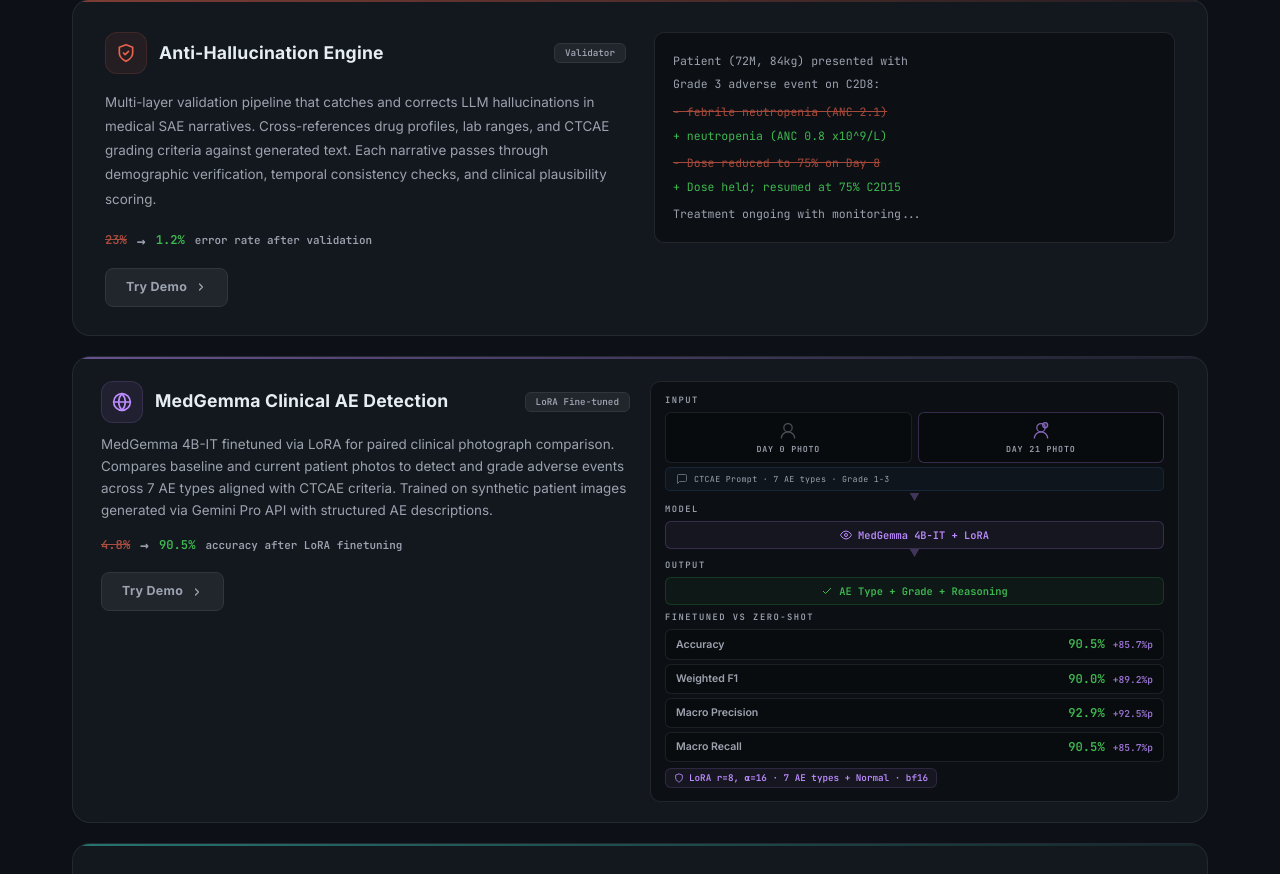
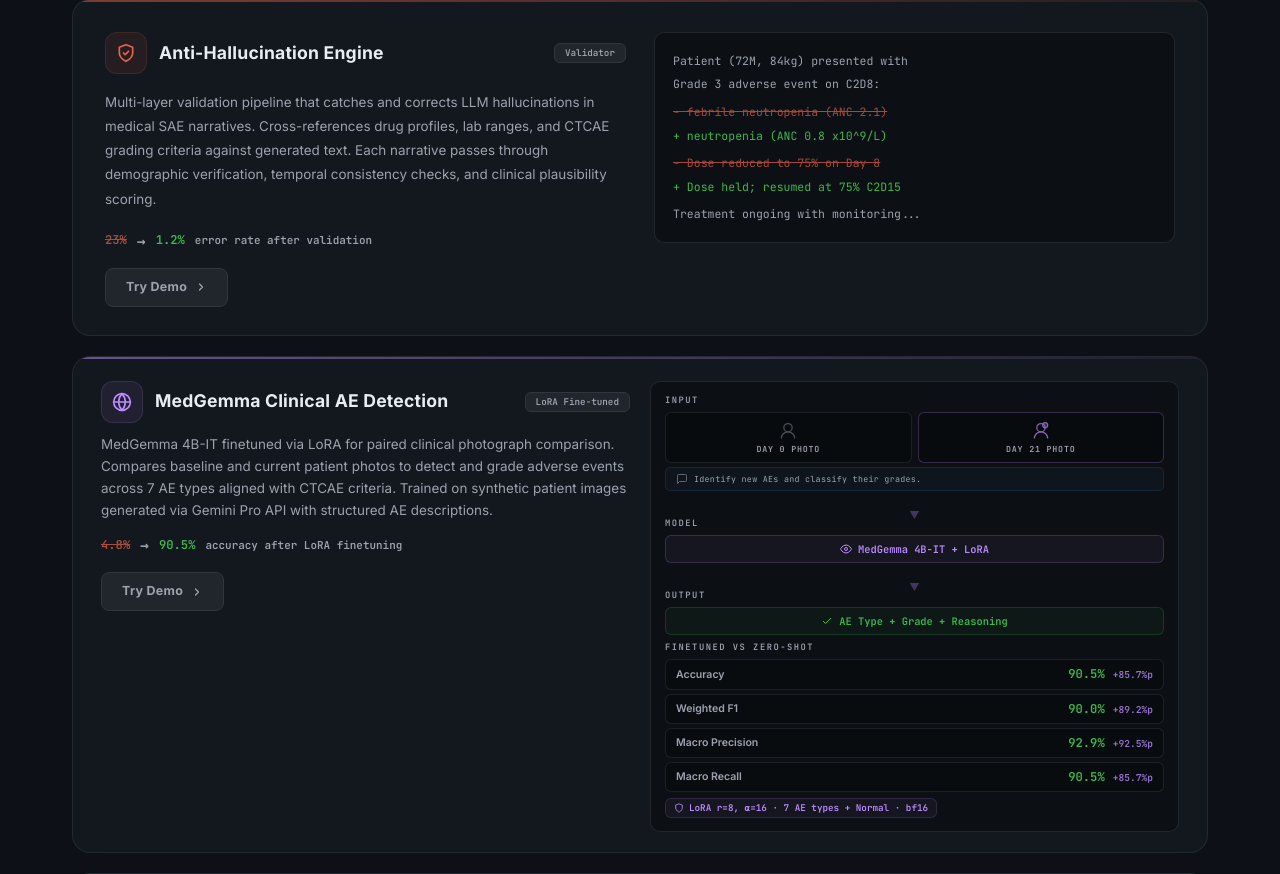
Before and after one commit to newmes/CLARA, a Django app: template frontend/templates/landing/landing.html in a window 1280 px wide. Shown: the part 1587-2461 px from the top of the page. Run offline with Django 5.2, Linux system fonts and the light colour scheme; the template is opened without the code that fills it, so the values that code supplies are empty.

Commit message:
[FIX] 랜딩 MedGemma 카드 프롬프트 텍스트 변경 + 화살표 중앙 정렬
Co-Authored-By: Claude Opus 4.6 <noreply@anthropic.com>

```diff
--- a/frontend/templates/landing/landing.html
+++ b/frontend/templates/landing/landing.html
@@ -893,7 +893,7 @@
     display: flex;
     flex-direction: column;
     gap: 4px;
-    margin-bottom: 2px;
+    margin-bottom: 0;
   }
   .mg-input-row {
     display: flex;
@@ -938,7 +938,7 @@
   }
   .mg-flow-down {
     text-align: center;
-    padding: 0;
+    margin: 20px 0 -4px;
     color: var(--accent-purple);
     opacity: 0.3;
     font-size: 0.65em;
@@ -1352,7 +1352,7 @@
               </div>
               <div class="mg-prompt-box">
                 <svg viewBox="0 0 24 24" fill="none" stroke="currentColor" stroke-width="1.5" style="width:12px;height:12px;flex-shrink:0;opacity:0.5;"><path d="M21 15a2 2 0 0 1-2 2H7l-4 4V5a2 2 0 0 1 2-2h14a2 2 0 0 1 2 2z"/></svg>
-                <span>CTCAE Prompt &middot; 7 AE types &middot; Grade 1-3</span>
+                <span>Identify new AEs and classify their grades.</span>
               </div>
             </div>
             <div class="mg-flow-down">&#x25BC;</div>
```
